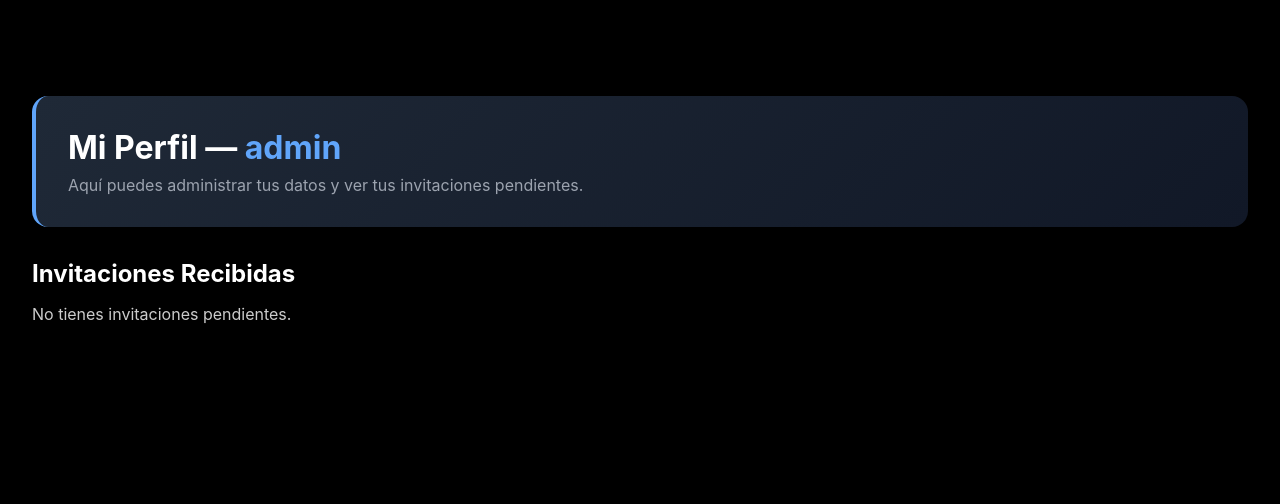
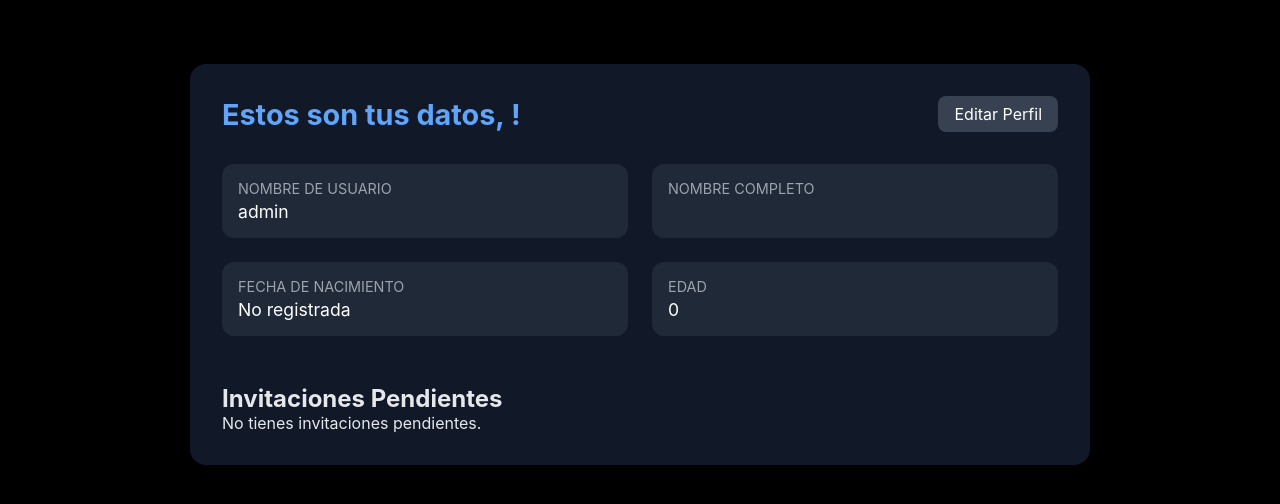
Before and after one commit to BrexR01Z/SN1, a Django app: page /perfil/ in a window 1280 px wide. Shown: the part 37-541 px from the top of the page. Run offline with Django 5.2, Linux system fonts and the light colour scheme; a user stored in the database is signed in; data comes from the database, SQL or seed files in the repository; both versions use the stored data as it was after the commit; tables that the repository leaves empty hold one stand-in row (values such as "Sample post").

Commit message:
Perfil Actualizado y Editar Perfil
Se actualizó el look de Ver Perfil y se puede editar el perfil.

```diff
--- a/cuentas/models.py
+++ b/cuentas/models.py
@@ -19,8 +19,12 @@
     def edad(self):
         if self.fecha_nacimiento:
             hoy = date.today()
-            return  hoy.year - self.fecha_nacimiento.year - (hoy.month, hoy.day) < (self.fecha_nacimiento.month,self.fecha_nacimiento.day)
+            edad = hoy.year - self.fecha_nacimiento.year
+            if (hoy.month, hoy.day) < (self.fecha_nacimiento.month, self.fecha_nacimiento.day):
+                edad -= 1
+            return edad
         return 0
+
 
     def es_mayor(self):
         return self.edad() >= 18
--- a/cuentas/templates/perfil_usuario.html
+++ b/cuentas/templates/perfil_usuario.html
@@ -1,65 +1,163 @@
 {% extends 'base.html' %}
 {% load static %}
 
-{% block title %}Mi Perfil{% endblock %}
+{% block title %}Perfil de Usuario{% endblock %}
 
 {% block extra_css %}
 <link rel="stylesheet" href="{% static 'bienvenida.css' %}">
+<style>
+    /* Ajustes para el perfil */
+    .profile-container {
+        max-width: 900px;
+        margin: 2rem auto;
+    }
+
+    .profile-card {
+        background: #111827;
+        padding: 2rem;
+        border-radius: 1rem;
+        box-shadow: 0 0 20px rgba(0,0,0,0.3);
+        color: #e5e7eb;
+    }
+
+    .profile-header {
+        display: flex;
+        justify-content: space-between;
+        align-items: center;
+        margin-bottom: 2rem;
+    }
+
+    .profile-title {
+        font-size: 1.8rem;
+        font-weight: 700;
+        color: #60a5fa;
+    }
+
+    .edit-button {
+        background: #2563eb;
+        padding: 0.5rem 1rem;
+        border-radius: 0.5rem;
+        text-decoration: none;
+        color: white;
+        transition: 0.2s;
+    }
+    .edit-button:hover {
+        background: #1d4ed8;
+    }
+
+    .info-grid {
+        display: grid;
+        grid-template-columns: 1fr 1fr;
+        gap: 1.5rem;
+        margin-bottom: 2rem;
+    }
+
+    .info-box {
+        background: #1f2937;
+        padding: 1rem;
+        border-radius: 0.75rem;
+    }
+
+    .info-title {
+        font-size: 0.9rem;
+        color: #9ca3af;
+        margin-bottom: 0.25rem;
+        text-transform: uppercase;
+    }
+
+    .info-value {
+        font-size: 1.1rem;
+        color: white;
+    }
+
+    .invitations-section {
+        margin-top: 3rem;
+    }
+
+    .inv-card {
+        background: #1f2937;
+        padding: 1rem;
+        border-radius: 0.75rem;
+        margin-bottom: 1rem;
+    }
+
+    .inv-actions a {
+        margin-right: 1rem;
+        text-decoration: none;
+        color: #93c5fd;
+    }
+
+    .inv-actions a:hover {
+        color: #60a5fa;
+    }
+</style>
 {% endblock %}
 
 {% block content %}
 
-<div class="container">
+<div class="profile-container">
 
-    <!-- SECCIÓN DE BIENVENIDA (puedes personalizar el texto) -->
-    <section class="welcome-card">
-        <h1>
-            Mi Perfil — <span class="welcome-name">{{ user.get_full_name|default:user.username }}</span>
-        </h1>
-        <p>Aquí puedes administrar tus datos y ver tus invitaciones pendientes.</p>
-    </section>
+    <div class="profile-card">
 
-    <!-- SECCIÓN DE INVITACIONES -->
-    <section class="actions-section">
-        <h2 style="color: white; margin-bottom: 1rem;">Invitaciones Recibidas</h2>
+        <!-- ENCABEZADO -->
+        <div class="profile-header">
+            <h1 class="profile-title">Estos son tus datos, {{ user.first_name }}  {{ user.last_name }}!</h1>
+            <a href="{% url 'cuentas:editar_perfil' %}" class="edit-button">Editar Perfil</a>
+        </div>
 
-        {% if invitaciones %}
-            <div class="actions-grid">
+        <!-- INFORMACIÓN DEL USUARIO -->
+        <div class="info-grid">
+
+            <div class="info-box">
+                <p class="info-title">Nombre de Usuario</p>
+                <p class="info-value">{{ user.username }}</p>
+            </div>
+
+            <div class="info-box">
+                <p class="info-title">Nombre Completo</p>
+                <p class="info-value">{{ user.first_name }} {{ user.last_name }}</p>
+            </div>
+
+            <div class="info-box">
+                <p class="info-title">Fecha de Nacimiento</p>
+                <p class="info-value">
+                    {% if user.fecha_nacimiento %}
+                        {{ user.fecha_nacimiento }}
+                    {% else %}
+                        No registrada
+                    {% endif %}
+                </p>
+            </div>
+
+            <div class="info-box">
+                <p class="info-title">Edad</p>
+                <p class="info-value">{{ user.edad }}</p>
+            </div>
+
+        </div>
+
+        <!-- INVITACIONES RECIBIDAS -->
+        <div class="invitations-section">
+            <h2>Invitaciones Pendientes</h2>
+
+            {% if invitaciones %}
                 {% for inv in invitaciones %}
-                    <div class="action-card">
-                        <div class="action-card-content">
+                    <div class="inv-card">
+                        <p><strong>{{ inv.sender.username }}</strong> te ha enviado una invitación.</p>
+                        <p><small>Enviada el {{ inv.created_at }}</small></p>
 
-                            <svg class="action-card-icon yellow" fill="none" stroke="currentColor" viewBox="0 0 24 24">
-                                <path stroke-linecap="round" stroke-linejoin="round" stroke-width="2"
-                                      d="M8 10h.01M12 10h.01M16 10h.01M21 16v1a3 3 0 01-3 3H6a3 3 0 01-3-3v-1m18 0a3 3 0 00-3-3H6a3 3 0 00-3 3m18 0V8a3 3 0 00-3-3H6a3 3 0 00-3 3v8" />
-                            </svg>
-
-                            <h3>De: {{ inv.sender.username }}</h3>
-                            <p>{{ inv.message|default:"Sin mensaje" }}</p>
-
-                            <div style="margin-top: 1rem; display: flex; gap: .5rem;">
-                                <a href="{% url 'cuentas:aceptar_invitacion' inv.id %}"
-                                   class="nav-button"
-                                   style="background-color: #16a34a;">
-                                    Aceptar
-                                </a>
-
-                                <a href="{% url 'cuentas:rechazar_invitacion' inv.id %}"
-                                   class="nav-button"
-                                   style="background-color: #dc2626;">
-                                    Rechazar
-                                </a>
-                            </div>
-
+                        <div class="inv-actions">
+                            <a href="{% url 'cuentas:aceptar_invitacion' inv.id %}">Aceptar</a>
+                            <a href="{% url 'cuentas:rechazar_invitacion' inv.id %}">Rechazar</a>
                         </div>
                     </div>
                 {% endfor %}
-            </div>
+            {% else %}
+                <p>No tienes invitaciones pendientes.</p>
+            {% endif %}
+        </div>
 
-        {% else %}
-            <p style="color: #ccc;">No tienes invitaciones pendientes.</p>
-        {% endif %}
-    </section>
+    </div>
 
 </div>
 
--- a/cuentas/templates/registro.html
+++ b/cuentas/templates/registro.html
@@ -21,6 +21,7 @@
         <a href="{% url 'cuentas:home' %}" class="signup-title">Menu principal</a>
     {% else %}
         <h2 class="signup-title">Crear Cuenta en SportsNet</h2>
+        <h5 class="signup-subtitle">Su Username es unico y NO se puede cambiar.</h3>
         <form method="POST" class="signup-form" novalidate>
         {% csrf_token %}
 
--- a/cuentas/urls.py
+++ b/cuentas/urls.py
@@ -13,6 +13,7 @@
 
     #Acceso a la vista de perfil de usuario
     path("perfil/", views.perfil_usuario, name="perfil_usuario"), # Vista para ver y editar el perfil de usuario
+    path("perfil/editar/", views.editar_perfil, name="editar_perfil"), # Vista para editar el perfil de usuario
 
 
     #Acceso a las vistas de aceptar y rechazar invitaciones
@@ -24,4 +25,6 @@
     path("test-email/", views.test_email, name="test_email"), # VISTA DE PRUEBA PARA ENVÍO DE CORREOS [SOLO PARA TESTEO!!!!]
     path('test-invite/', views.test_invite, name="test_invite"), # VISTA DE PRUEBA PARA INVITACIONES [SOLO PARA TESTEO!!!!]
 
+
+
 ]
--- a/cuentas/views.py
+++ b/cuentas/views.py
@@ -12,6 +12,8 @@
 from django.conf import settings # Importar la configuración de correo
 from .models import Invitation # Modelo de invitación
 from .forms import InvitationForm # Formulario de invitación
+from .forms import EditarPerfilForm # Formulario para editar el perfil de usuario
+
 # Create your views here.
 
 def registro(request):
@@ -307,9 +309,30 @@
 #==============================PERFIL DE USUARIO==================================
 @login_required
 def perfil_usuario(request):
-    # Invitaciones recibidas
-    invitaciones = Invitation.objects.filter(receiver=request.user, accepted=False)
+    usuario = request.user
+
+    # Invitaciones recibidas (pendientes)
+    invitaciones = Invitation.objects.filter(receiver=usuario, accepted=False)
 
     return render(request, "perfil_usuario.html", {
-        "invitaciones": invitaciones
+        "usuario": usuario,
+        "invitaciones": invitaciones,
     })
+
+@login_required
+def editar_perfil(request):
+    usuario = request.user
+
+    if request.method == "POST":
+        form = EditarPerfilForm(request.POST, instance=usuario)
+        if form.is_valid():
+            form.save()
+            messages.success(request, "Perfil actualizado correctamente.")
+            return redirect("cuentas:perfil_usuario")
+    else:
+        form = EditarPerfilForm(instance=usuario)
+
+    return render(request, "editar_perfil.html", {"form": form})
+
+
+#==============================FIN PERFIL DE USUARIO==================================
```
Also changed, not shown: cuentas/forms.py (+24 -0 lines), cuentas/templates/editar_perfil.html (added, +32 -0 lines), db.sqlite3.
